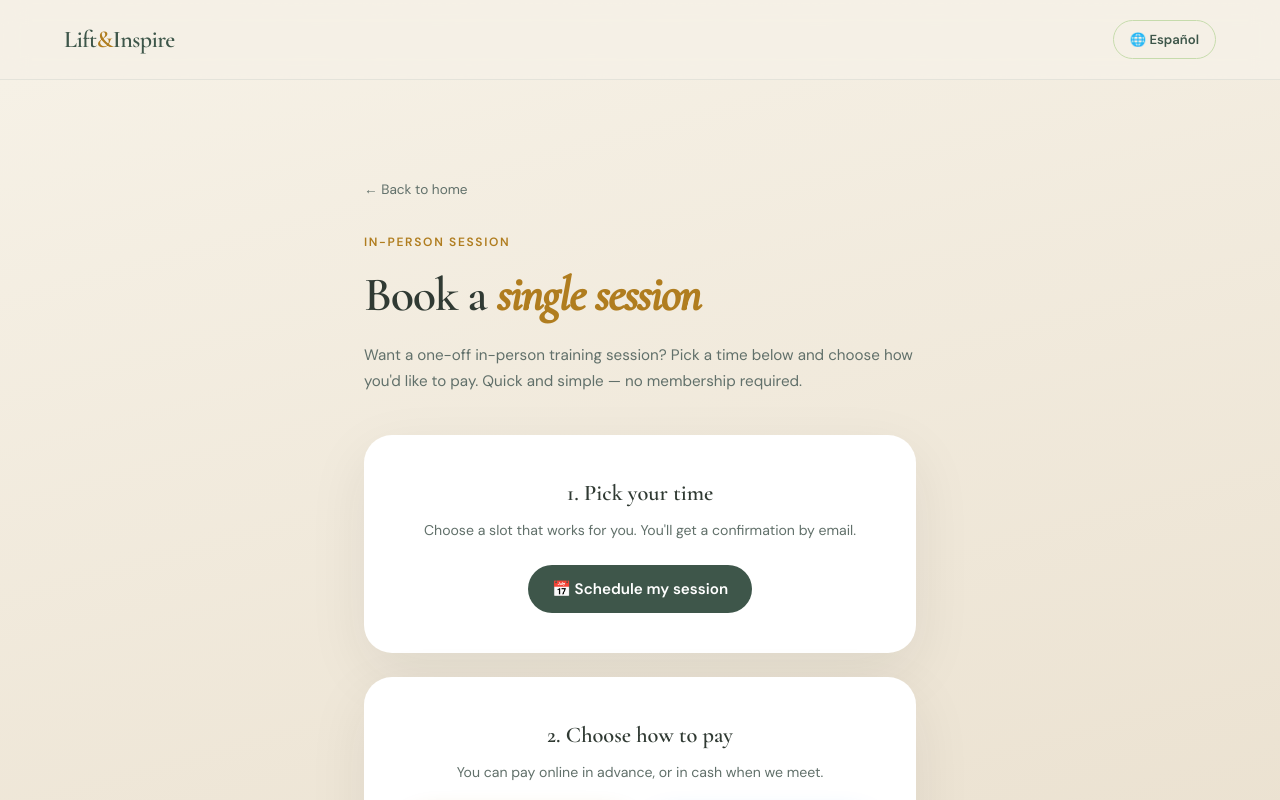
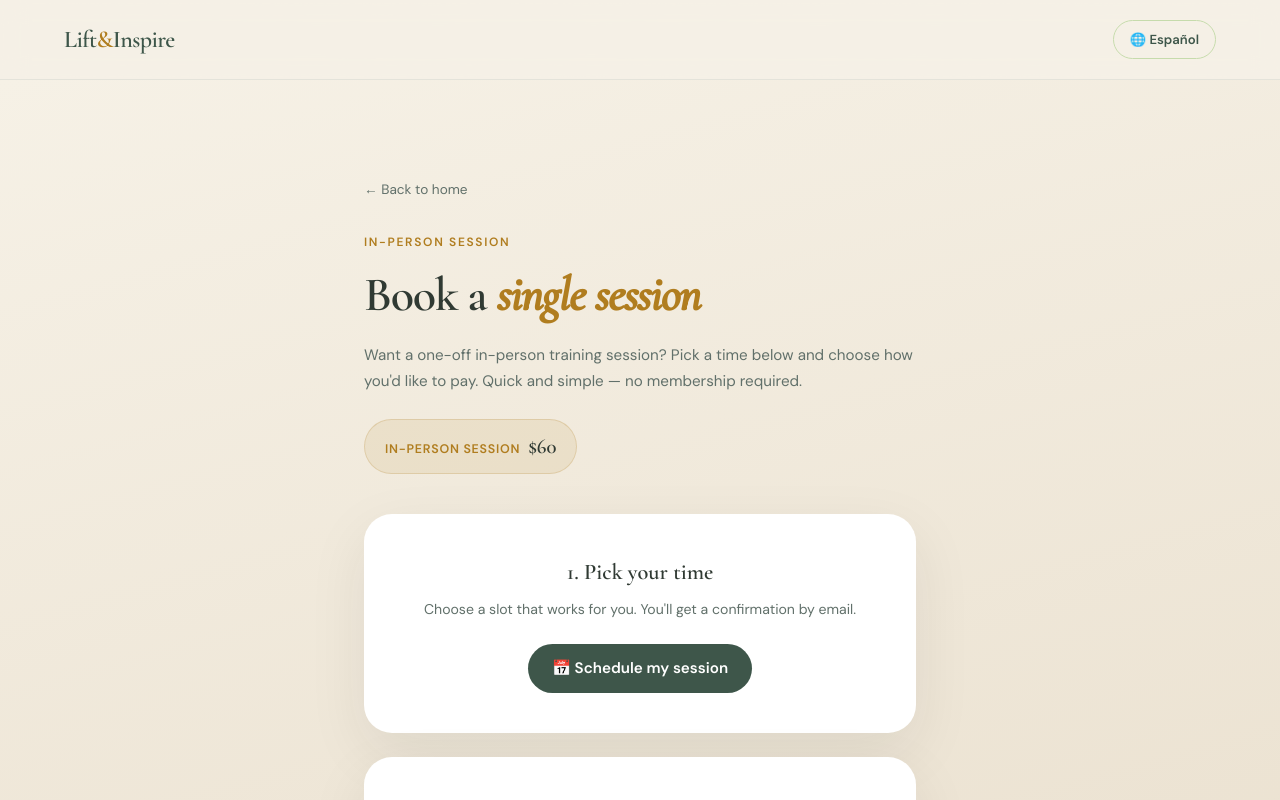
Before and after one commit to ClauYA/thrive-and-inspire, a React (Vite) app in the folder client/: page /book in a window 1280 px wide. Shown: the top 800 px of the page. Built offline with nearby package versions, Linux system fonts and the light colour scheme.

Commit message:
Book: show $60 price for in-person session and prefill Venmo amount
https://claude.ai/code/session_013QvBBgCUfF4gqnwKpHzeH1

```diff
--- a/client/src/components/BookPage.jsx
+++ b/client/src/components/BookPage.jsx
@@ -19,7 +19,8 @@ import { Button } from "./ui";
 const CALENDLY_URL = "https://calendly.com/cyabittner/30min"; // ← reemplázalo por el evento presencial
 const STRIPE_PAYMENT_LINK = "https://buy.stripe.com/test_7sY9AV6Wu3WY4VM6f15EY00";
 const VENMO_USERNAME = "ClauYA";
-const PAYMENT_AMOUNT = "";
+const PAYMENT_AMOUNT = "60"; // sesión presencial suelta — USD
+const SESSION_PRICE = "$60"; // ← cómo se muestra el precio en la página
 const ZELLE_HANDLE = "yaczoe@gmail.com"; // ← confirma tu correo/teléfono de Zelle
 
 function buildVenmoLink(note) {
@@ -70,7 +71,11 @@ export default function BookPage() {
               {b.title1}
               <em className="italic text-terracotta">{b.titleEm}</em>
             </h1>
-            <p className="text-[0.95rem] text-warm-gray leading-[1.7] mb-10">{b.intro}</p>
+            <p className="text-[0.95rem] text-warm-gray leading-[1.7] mb-6">{b.intro}</p>
+            <div className="inline-flex items-baseline gap-2 bg-terracotta/10 border border-terracotta/20 rounded-full px-5 py-2.5 mb-10">
+              <span className="text-[0.78rem] font-semibold tracking-[0.06em] uppercase text-terracotta">{b.priceLabel}</span>
+              <span className="font-display text-[1.3rem] font-semibold text-charcoal">{SESSION_PRICE}</span>
+            </div>
           </Reveal>
 
           {/* Step 1 — schedule */}
--- a/client/src/i18n/translations.js
+++ b/client/src/i18n/translations.js
@@ -236,6 +236,7 @@ export const translations = {
       title1: "Book a ",
       titleEm: "single session",
       intro: "Want a one-off in-person training session? Pick a time below and choose how you'd like to pay. Quick and simple — no membership required.",
+      priceLabel: "In-person session",
       schedTitle: "1. Pick your time",
       schedSub: "Choose a slot that works for you. You'll get a confirmation by email.",
       schedBtn: "Schedule my session",
@@ -878,6 +879,7 @@ export const translations = {
       title1: "Reserva una ",
       titleEm: "sesión suelta",
       intro: "¿Quieres una sesión de entrenamiento presencial suelta? Elige un horario abajo y escoge cómo pagar. Rápido y simple — sin membresía.",
+      priceLabel: "Sesión presencial",
       schedTitle: "1. Elige tu horario",
       schedSub: "Escoge el espacio que te quede mejor. Recibirás la confirmación por correo.",
       schedBtn: "Agendar mi sesión",
```
